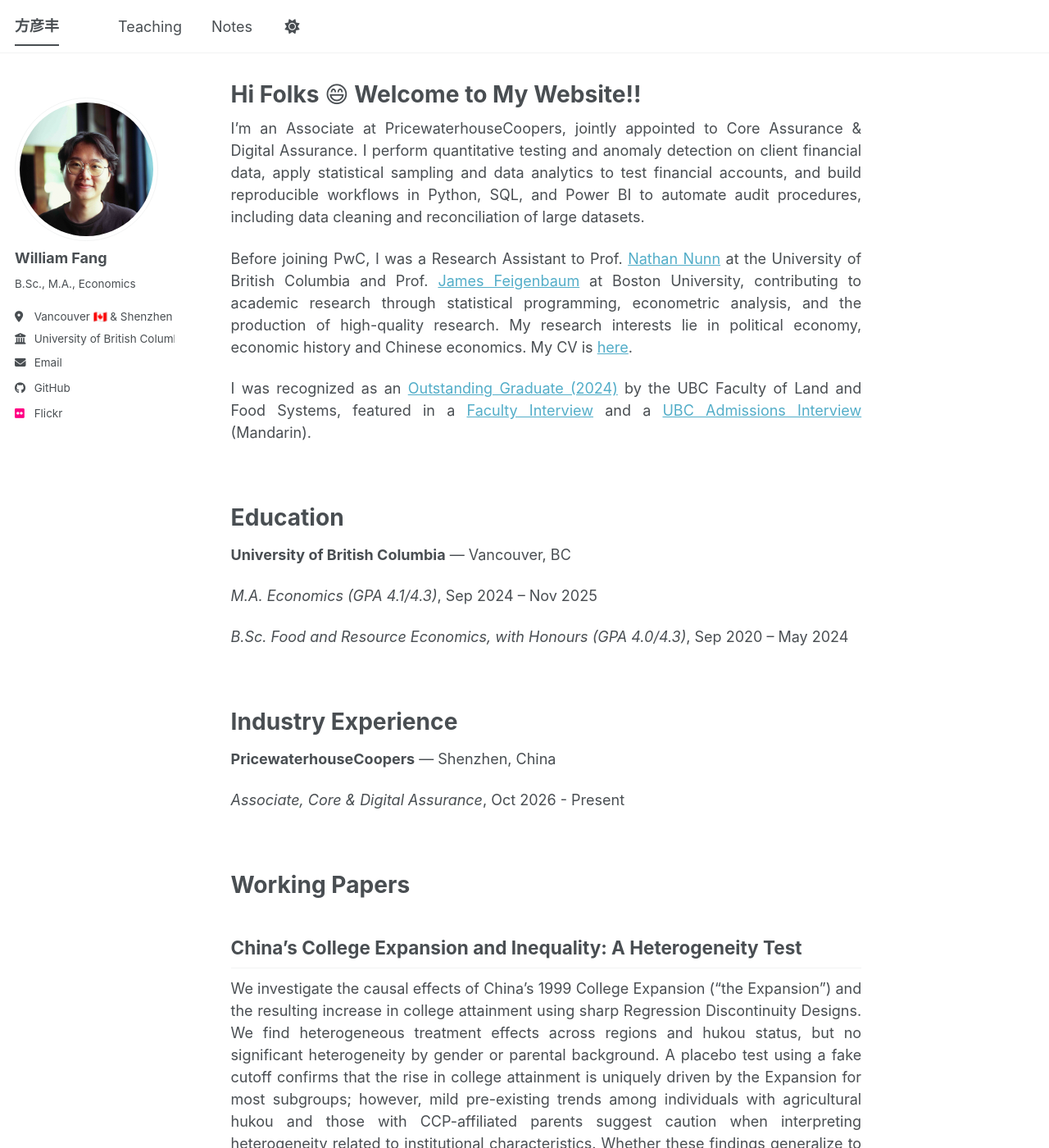
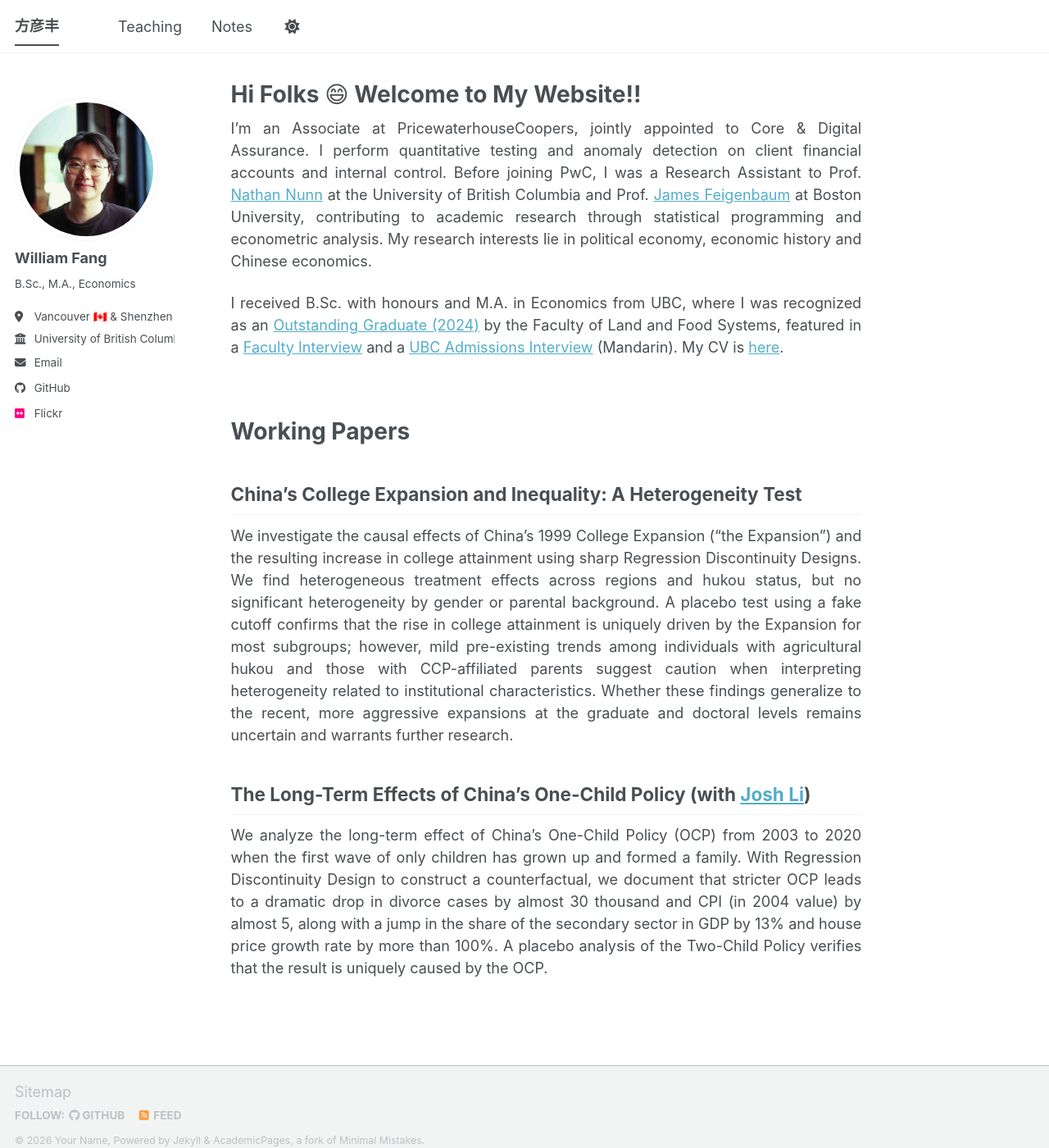
Before and after one commit to will-yanfeng-fang/will-yanfeng-fang.github.io, a Jekyll site: the page built from _pages/about.md, in a window 1280 px wide and 1400 px high. Shown: the whole window at 82% size. Built offline with Jekyll 4.4.1, drawn with Linux system fonts in a browser that asks for light colours; a script bundle is joined from its source files by our own code; library files that are not in the unit come from our copies.

Commit message:
Update about.md

```diff
--- a/_pages/about.md
+++ b/_pages/about.md
@@ -9,29 +9,10 @@ redirect_from:
 
 <div style="text-align: justify" markdown="1">
 
-I'm an Associate at PricewaterhouseCoopers, jointly appointed to Core Assurance & Digital Assurance. I perform quantitative testing and anomaly detection on client financial data, apply statistical sampling and data analytics to test financial accounts, and build reproducible workflows in Python, SQL, and Power BI to automate audit procedures, including data cleaning and reconciliation of large datasets.
+I'm an Associate at PricewaterhouseCoopers, jointly appointed to Core & Digital Assurance. I perform quantitative testing and anomaly detection on client financial accounts and internal control. Before joining PwC, I was a Research Assistant to Prof. [Nathan Nunn](https://nathannunn.arts.ubc.ca/) at the University of British Columbia and Prof. [James Feigenbaum](https://jamesfeigenbaum.github.io/) at Boston University, contributing to academic research through statistical programming and econometric analysis. My research interests lie in political economy, economic history and Chinese economics.
 
-Before joining PwC, I was a Research Assistant to Prof. [Nathan Nunn](https://nathannunn.arts.ubc.ca/) at the University of British Columbia and Prof. [James Feigenbaum](https://jamesfeigenbaum.github.io/) at Boston University, contributing to academic research through statistical programming, econometric analysis, and the production of high-quality research. My research interests lie in political economy, economic history and Chinese economics. My CV is [here](https://drive.google.com/file/d/12y7sarRsK3IsLTUOa3Sc5b3vH7KEP9sX/view?usp=sharing).
+I received B.Sc. with honours and M.A. in Economics from UBC, where I was recognized as an [Outstanding Graduate (2024)](https://www.landfood.ubc.ca/celebrating-the-class-of-2024/) by the Faculty of Land and Food Systems, featured in a [Faculty Interview](https://www.landfood.ubc.ca/class-of-2024-william-fang/) and a [UBC Admissions Interview](https://mp.weixin.qq.com/s/9oKqySjSlGXv71n2pE0Xig) (Mandarin). My CV is [here](https://drive.google.com/file/d/12y7sarRsK3IsLTUOa3Sc5b3vH7KEP9sX/view?usp=sharing).
 
-I was recognized as an [Outstanding Graduate (2024)](https://www.landfood.ubc.ca/celebrating-the-class-of-2024/) by the UBC Faculty of Land and Food Systems, featured in a [Faculty Interview](https://www.landfood.ubc.ca/class-of-2024-william-fang/) and a [UBC Admissions Interview](https://mp.weixin.qq.com/s/9oKqySjSlGXv71n2pE0Xig) (Mandarin).
-
-<br>
-
-# Education
-
-**University of British Columbia** — Vancouver, BC
-
-*M.A. Economics (GPA 4.1/4.3)*, Sep 2024 – Nov 2025
-
-*B.Sc. Food and Resource Economics, with Honours (GPA 4.0/4.3)*, Sep 2020 – May 2024
-
-<br>
-
-# Industry Experience
-
-**PricewaterhouseCoopers** — Shenzhen, China
-
-*Associate, Core & Digital Assurance*, Oct 2026 - Present
 
 <br>
 
```
